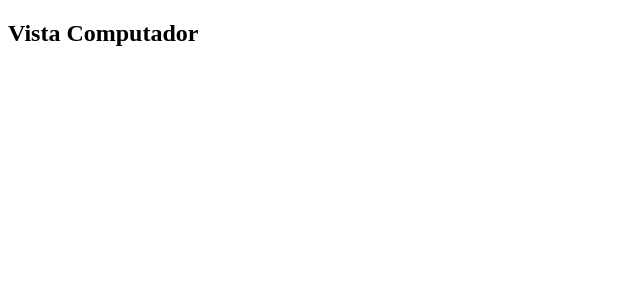
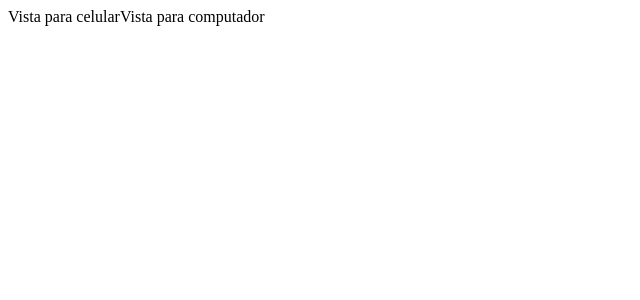
Before and after one commit to DaniP-Dev/CRITERIA-COMUNICACION-POLITICA, a Next.js app: page /heroSection/HeroSection in a window 1280 px wide. Shown: the top 300 px of the page, without its empty margins (0-640 px from the left). Built offline with nearby package versions, Linux system fonts and the light colour scheme.

Commit message:
nuevo cambio

```diff
--- a/src/components/naviBar/NaviBar.tsx
+++ b/src/components/naviBar/NaviBar.tsx
@@ -62,7 +62,7 @@ const NaviBar = () => {
   }, [isOpen]);
 
   return (
-    <nav className="w-full  bg-blue-500/50 fixed top-0 left-0 z-50 shadow-2xl">
+    <nav className="w-full  fixed top-0 left-0 z-50 shadow-2xl">
       <div className="max-w-7xl mx-auto px-4 py-3 flex items-center justify-between shadow-2xl h-[10vh]">
         <div className="text-xl font-bold">Mi Sitio</div>
 
--- a/src/pages/heroSection/HeroSection.tsx
+++ b/src/pages/heroSection/HeroSection.tsx
@@ -3,18 +3,17 @@ import React from "react";
 const HeroSection = () => {
   return (
     <div className="bg-red-500">
-      <section className="w-full h-[10vh] " />
-      {/* no modificar*/}
+      <section className="w-full h-[10vh] " />{/* no modificar*/}
       <section className="w-full h-[90vh] ">
-        {window.innerWidth < 768 ? (
-          <div className="flex items-center justify-center h-full">
-            <h1 className="text-white text-2xl">Vista Celular</h1>
-          </div>
-        ) : (
-          <div className="flex items-center justify-center h-full">
-            <h1 className="text-white text-4xl">Vista Computador</h1>
-          </div>
-        )}
+        <div className="flex items-center justify-center h-full w-full">
+          <span className="block md:hidden text-white text-lg font-semibold">
+            Vista para celular
+          </span>
+          <span className="hidden md:block text-white text-lg font-semibold">
+            Vista para computador
+          </span>
+        </div>
+
       </section>
     </div>
   );
```
